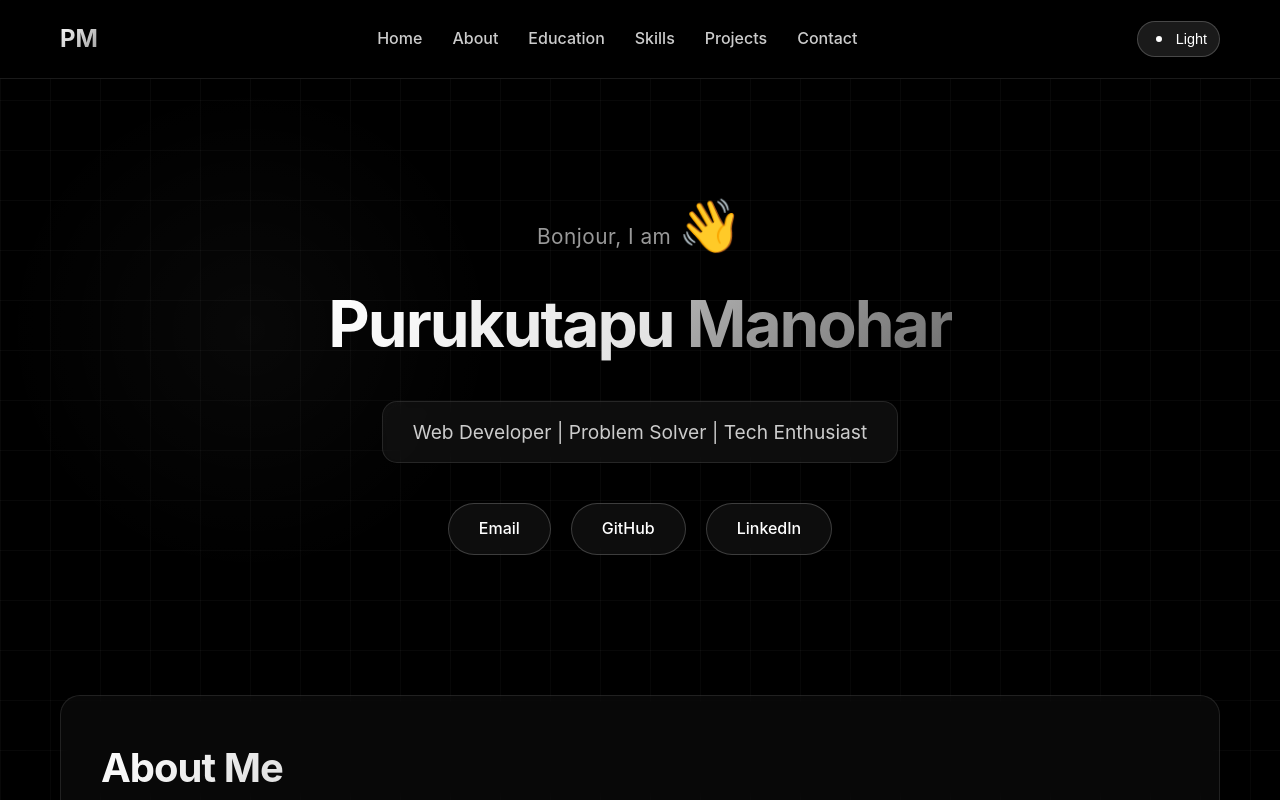
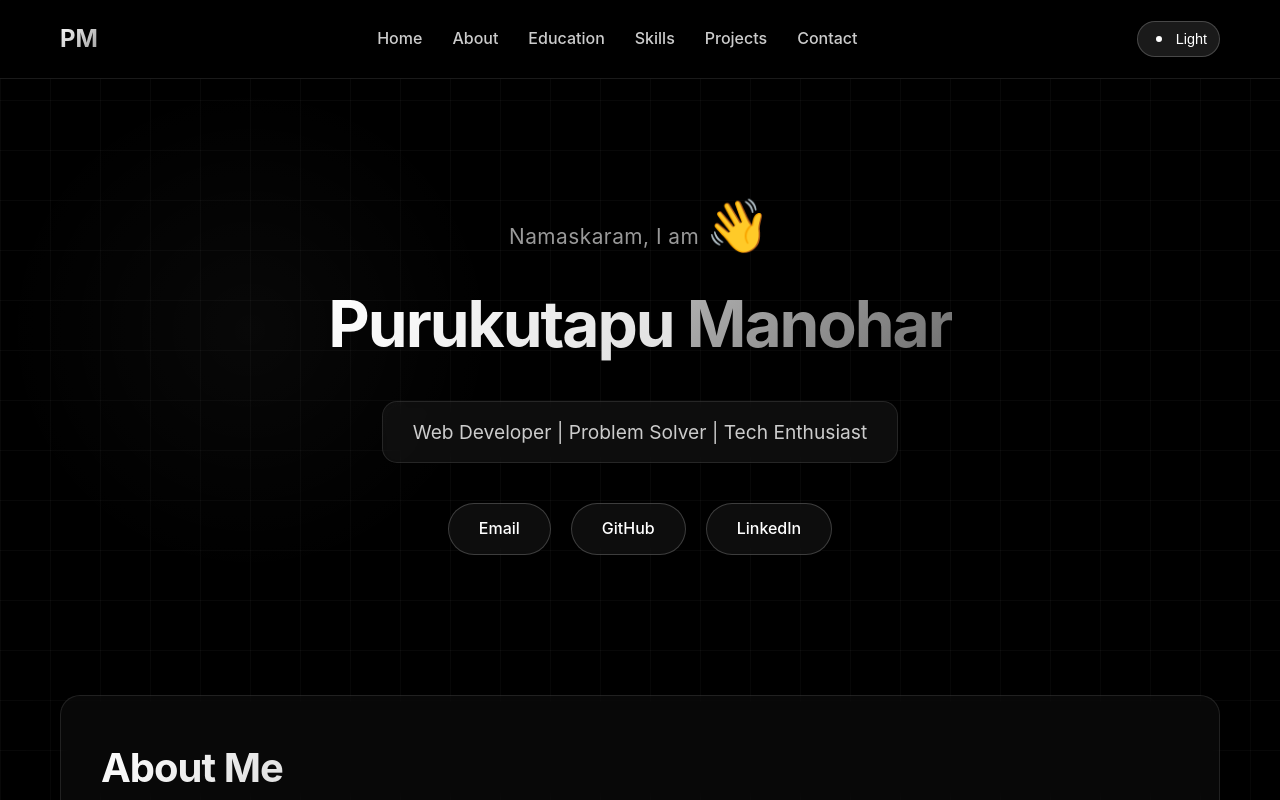
Before and after one commit to Manoharreddi2/New-Portfolio, a React (Vite) app: page / in a window 1280 px wide. Built offline with nearby package versions, Linux system fonts and the light colour scheme.

Commit message:
Refine dynamic greetings with 1s interval and fade animation

```diff
--- a/src/components/Hero.jsx
+++ b/src/components/Hero.jsx
@@ -13,7 +13,7 @@ const Hero = () => {
     useEffect(() => {
         const interval = setInterval(() => {
             setIndex((prevIndex) => (prevIndex + 1) % greetings.length);
-        }, 300);
+        }, 1000);
 
         return () => clearInterval(interval);
     }, []);
@@ -21,7 +21,9 @@ const Hero = () => {
     return (
         <header id="home" className="section-animate">
             <div className="greeting">
-                {greetings[index]}, I am <span className="wave-emoji">👋</span>
+                <span key={index} className="fade-in-text">
+                    {greetings[index]}
+                </span>, I am <span className="wave-emoji">👋</span>
             </div>
 
             <h1><span className="name-first">Purukutapu</span> <span className="name-last">Manohar</span></h1>
--- a/src/index.css
+++ b/src/index.css
@@ -1211,3 +1211,20 @@ footer p {
     display: inline-block;
     line-height: 1;
 }
+
+@keyframes fadeInText {
+    0% {
+        opacity: 0;
+        transform: translateY(10px);
+    }
+
+    100% {
+        opacity: 1;
+        transform: translateY(0);
+    }
+}
+
+.fade-in-text {
+    display: inline-block;
+    animation: fadeInText 0.5s ease-out;
+}
```
